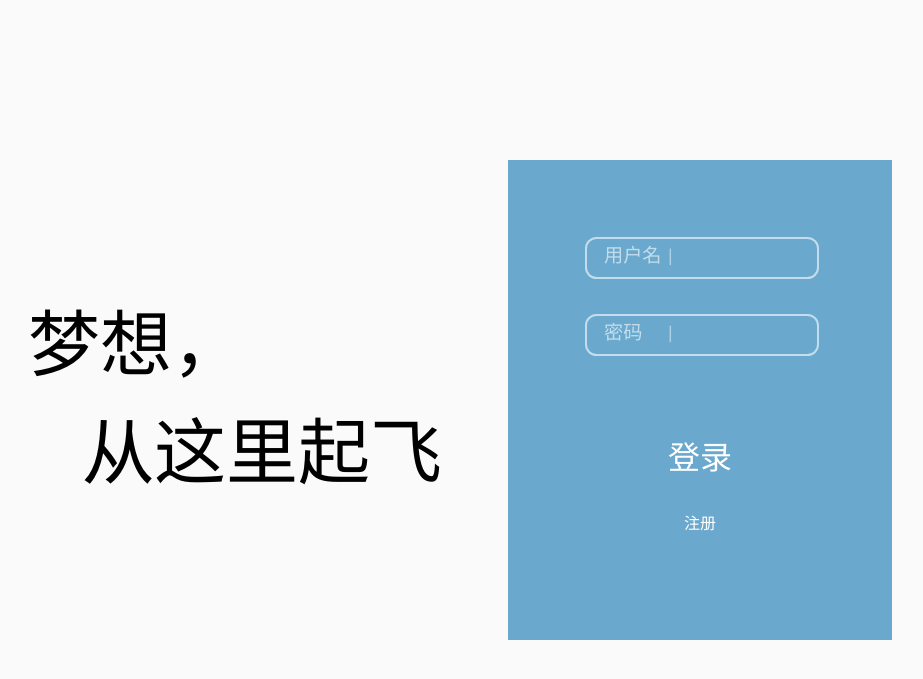
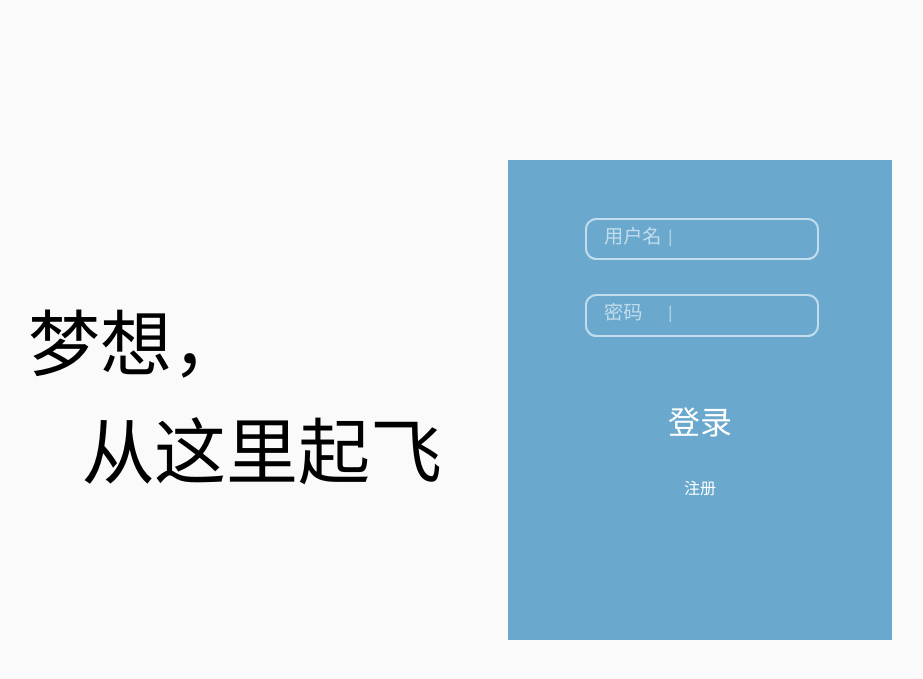
Before and after one commit to Ica-Riluci/huamazhijia, a Django app: page /entry/ in a window 1280 px wide. Shown: the top 679 px of the page, without its empty margins (260-1183 px from the left). Run offline with Django 3.2, Linux system fonts and the light colour scheme; some web fonts are replaced.

Commit message:
[update]<entry>{login style}

```diff
--- a/entry/static/entry/login.css
+++ b/entry/static/entry/login.css
@@ -43,7 +43,7 @@
     border-style : none;
 }
 div.inputholder:nth-child(2) {
-    margin-top : 4em;
+    margin-top : 3em;
 }
 div.inputholder>span.inputlabel {
     font-family : 'default';
@@ -86,7 +86,7 @@
 }
 button.submitbtn {
     display : block;
-    margin : 2.5em auto 1em auto;
+    margin : 2em auto 1em auto;
     font-size : 2em;
     background : transparent;
     color : white;
```
